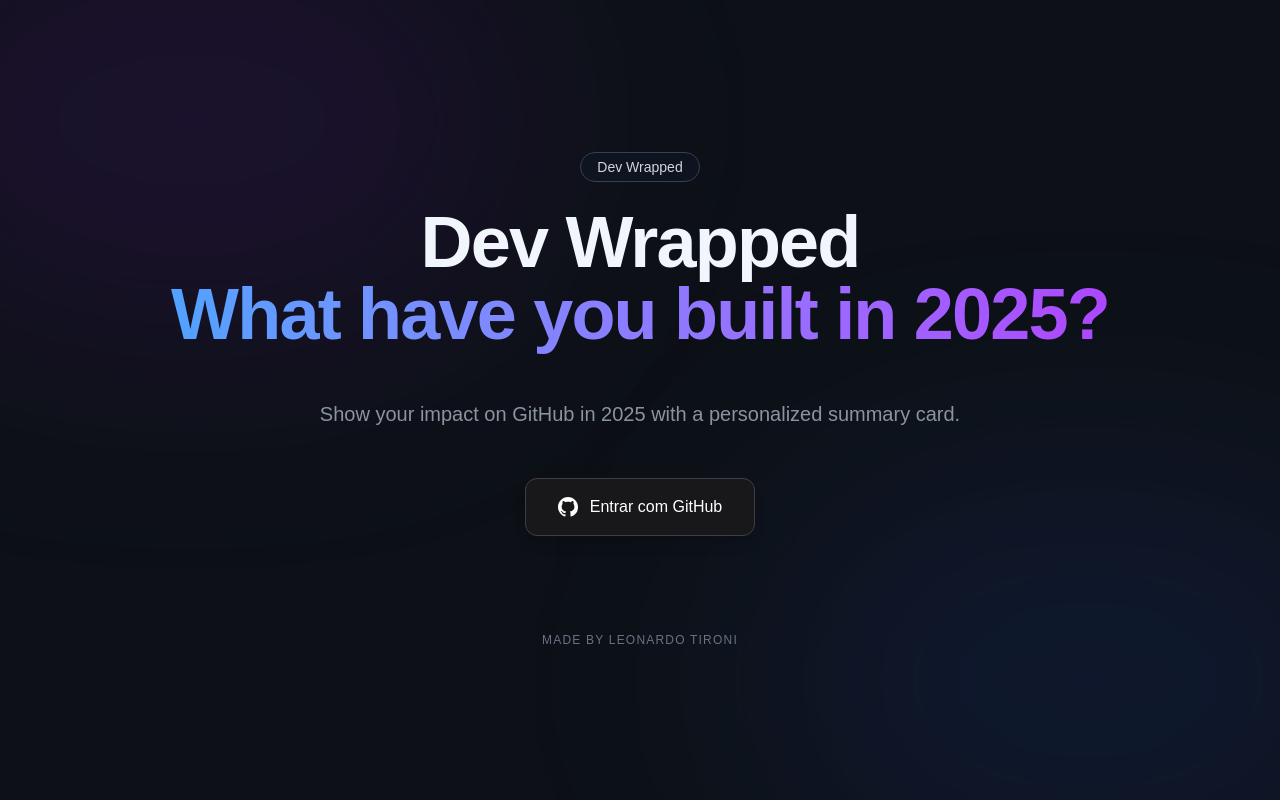
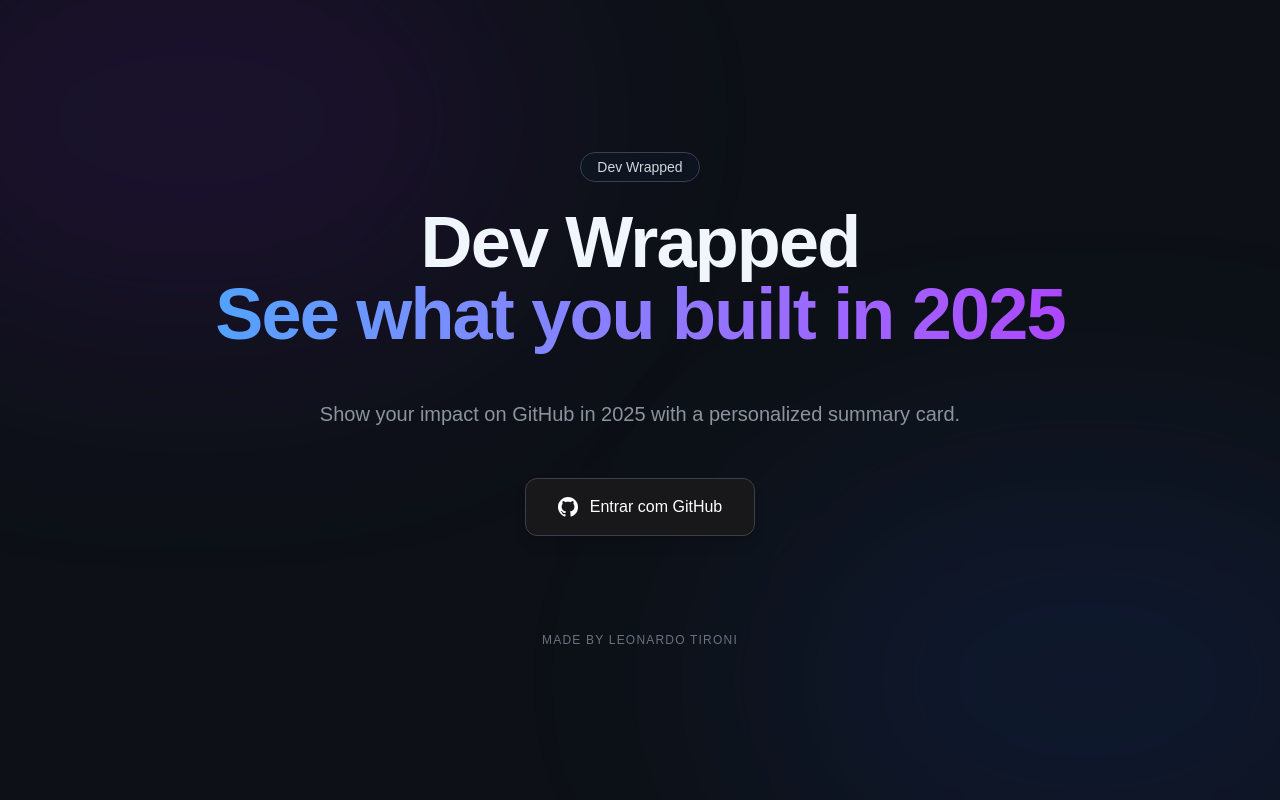
Before and after one commit to LeonardoTironi/GitHubWrapped, a Next.js app: page / in a window 1280 px wide. Built offline with nearby package versions, Linux system fonts and the light colour scheme; no server answers.

Commit message:
change title

```diff
--- a/app/page.tsx
+++ b/app/page.tsx
@@ -33,7 +33,7 @@
             Dev Wrapped
             <br />
             <span className="text-transparent bg-clip-text bg-linear-to-r from-blue-400 to-purple-500">
-              What have you built in 2025?
+              See what you built in 2025
             </span>
           </h1>
         </div>
```
